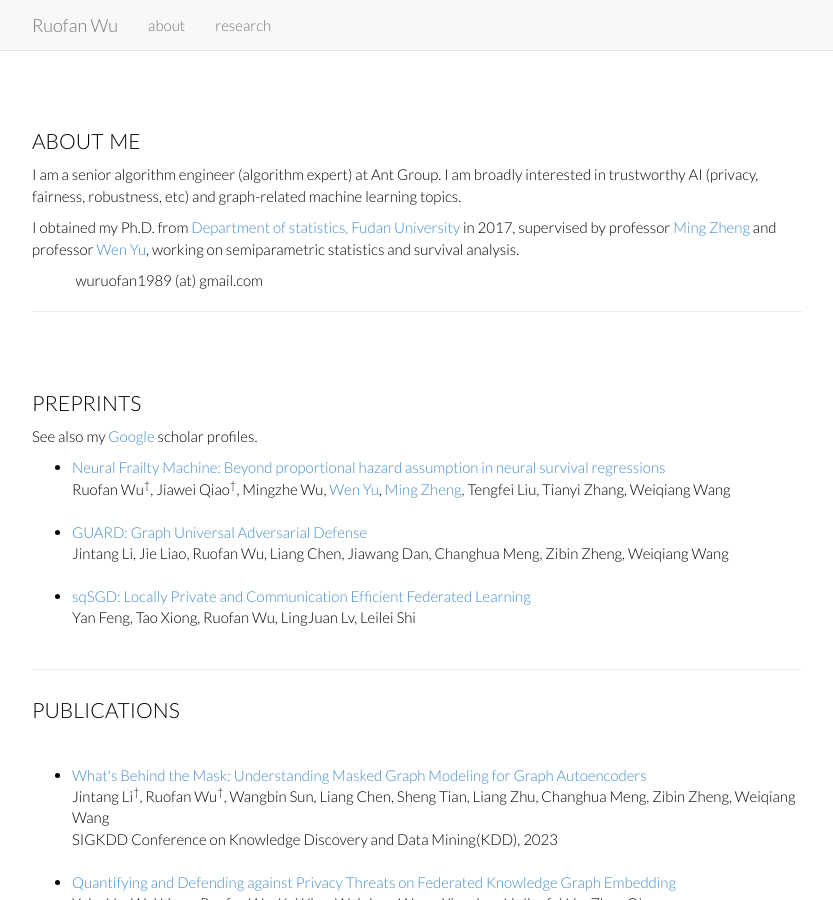
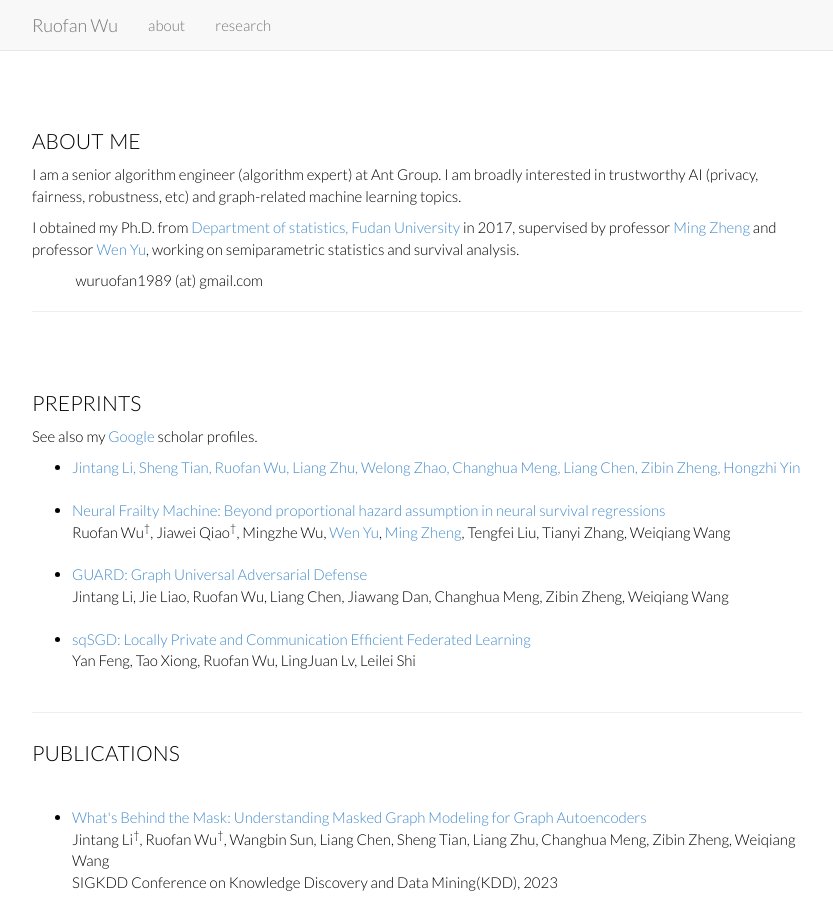
Before and after one commit to Rorschach1989/rorschach1989.github.io, a Jekyll site: the page index.html, which Jekyll copies as it is, in a window 1280 px wide and 900 px high. Shown: the whole window, without its empty margins (223-1056 px from the left). Built offline with Jekyll 4.4.1, drawn with Linux system fonts in a browser that asks for light colours; nearby versions of some CDN libraries; library files that are not in the unit come from our copies.

Commit message:
Add step

```diff
--- a/index.html
+++ b/index.html
@@ -115,6 +115,12 @@
 	  scholar profiles.
 	  <br>
 	  <ul>
+
+		<li> <a href="https://arxiv.org/abs/2305.10673">
+			Jintang Li, Sheng Tian, Ruofan Wu, Liang Zhu, Welong Zhao, Changhua Meng, Liang Chen, Zibin Zheng, Hongzhi Yin
+			<br>
+			<br>
+		</li>
 
 		<li> <a href="https://arxiv.org/abs/2303.10358">
 			Neural Frailty Machine: Beyond proportional hazard assumption in neural survival regressions </a><br>
```
